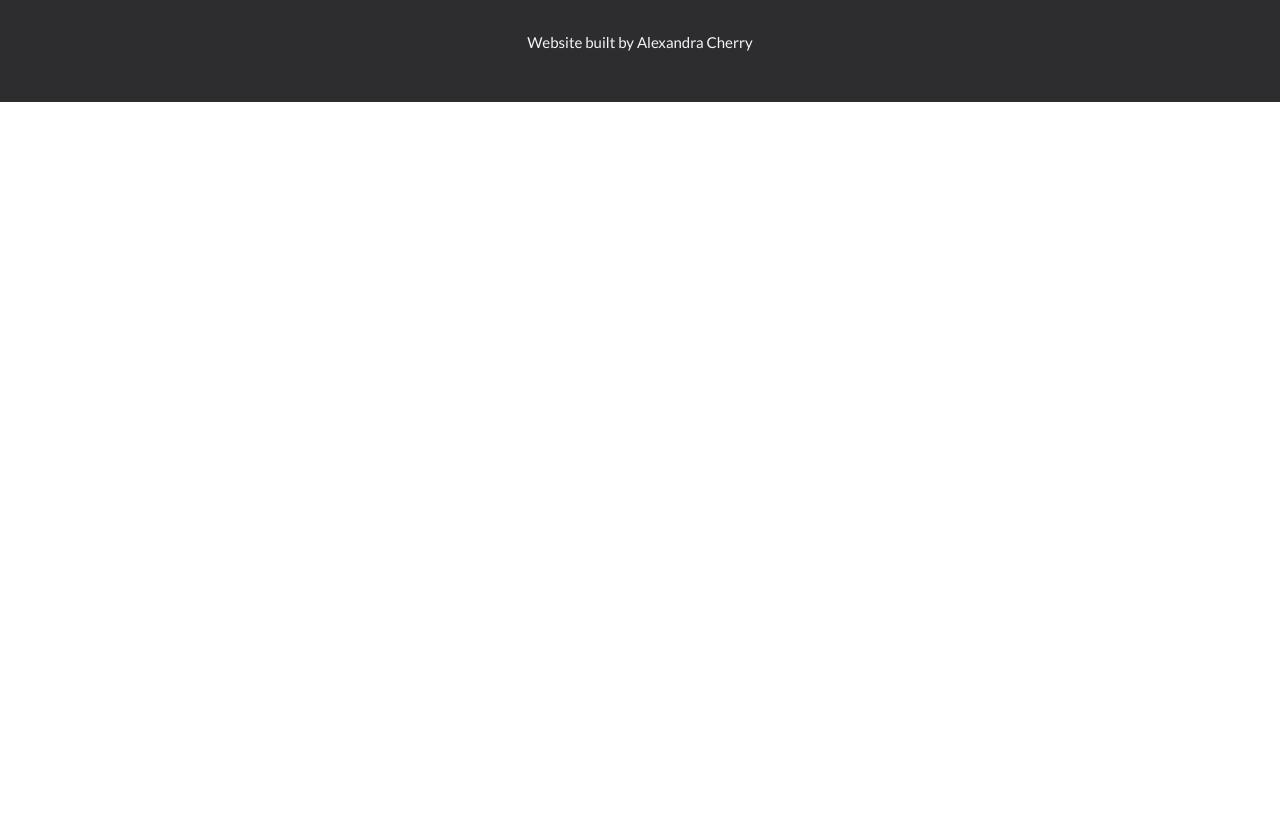
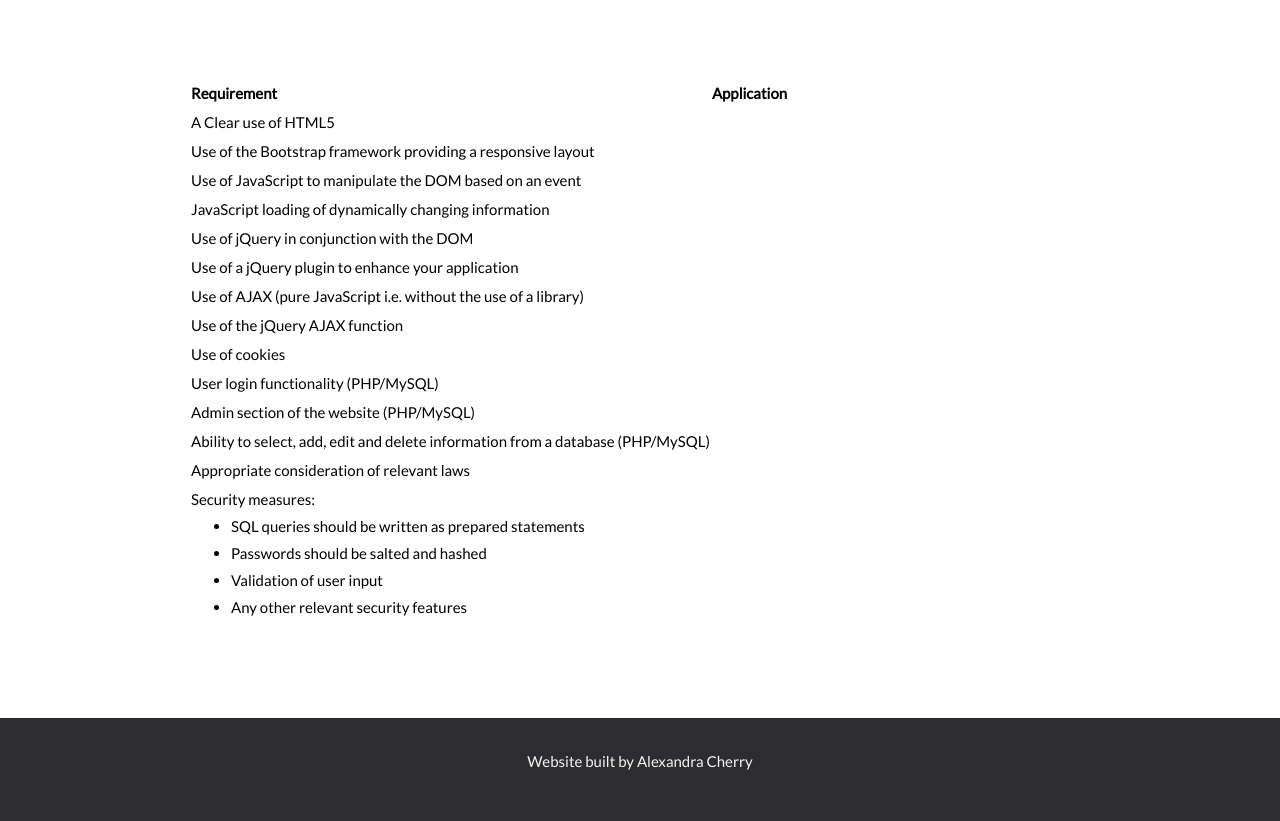
Before and after one commit to Aliisace/Website-Development, a PHP site: page /req.php in a window 1280 px wide. Shown: the part 215-1036 px from the top of the page. Before the commit the page ends 317 px from the top, so only its background shows below. Run offline with PHP 8.4, Linux system fonts and the light colour scheme; a stand-in replaces the project's code that opens the database connection; some libraries are stand-ins or nearby versions; grey boxes are pictures that could not be loaded.

Commit message:
Add files via upload

```diff
--- /dev/null
+++ b/logo.php
@@ -0,0 +1,3 @@
+<img src="options/option0.png" id="imageLogo" height="150" width="auto" >
+
+<script type="text/javascript" src="logoSwitch.js"></script>
--- a/req.php
+++ b/req.php
@@ -17,6 +17,83 @@
     </head>
     <body class="myPage" data-spy="scroll" data-target=".navbar" data-offset="50">
         <?php include 'nav.php'; ?>
+        <div>
+            <div class="container">
+                <div class="row">
+                    <div class="col-sm">
+                        <table>
+                            <tr>
+                                <th>Requirement</th>
+                                <th>Application</th>
+                            </tr>
+                                <tr>
+                                    <td>A Clear use of HTML5</td>
+                                    <td></td>
+                                </tr>
+                                <tr>
+                                    <td>Use of the Bootstrap framework providing a responsive layout</td>
+                                    <td></td>
+                                </tr>
+                                <tr>
+                                    <td>Use of JavaScript to manipulate the DOM based on an event</td>
+                                    <td></td>
+                                </tr>
+                                <tr>
+                                    <td>JavaScript loading of dynamically changing information</td>
+                                    <td></td>
+                                </tr>
+                                <tr>
+                                    <td>Use of jQuery in conjunction with the DOM</td>
+                                    <td></td>
+                                </tr>
+                                <tr>
+                                    <td>Use of a jQuery plugin to enhance your application</td>
+                                    <td></td>
+                                </tr>
+                                <tr>
+                                    <td>Use of AJAX (pure JavaScript i.e. without the use of a library)</td>
+                                    <td></td>
+                                </tr>
+                                <tr>
+                                    <td>Use of the jQuery AJAX function</td>
+                                    <td></td>
+                                </tr>
+                                <tr>
+                                    <td>Use of cookies</td>
+                                    <td></td>
+                                </tr>
+                                <tr>
+                                    <td>User login functionality (PHP/MySQL)</td>
+                                    <td></td>
+                                </tr>
+                                <tr>
+                                    <td>Admin section of the website (PHP/MySQL)</td>
+                                    <td></td>
+                                </tr>
+                                <tr>
+                                    <td>Ability to select, add, edit and delete information from a database (PHP/MySQL)</td>
+                                    <td></td>
+                                </tr>
+                                <tr>
+                                    <td>Appropriate consideration of relevant laws</td>
+                                    <td></td>
+                                </tr>
+                                <tr>
+                                    <td>Security measures:
+                                        <ul>
+                                            <li>SQL queries should be written as prepared statements</li>
+                                            <li>Passwords should be salted and hashed</li>
+                                            <li>Validation of user input</li>
+                                            <li>Any other relevant security features</li>
+                                        </ul>
+                                    </td>
+                                    <td></td>
+                                </tr>
+                        </table>
+                    </div>
+                </div>
+            </div>
+        </div>
         <?php include 'foot.php'; ?>
     </body>
     </html>
--- a/welcome.php
+++ b/welcome.php
@@ -40,8 +40,9 @@
     <body class="myPage" data-spy="scroll" data-target=".navbar" data-offset="50">
         <?php include 'nav.php'; ?>
         <div class="text-center">
+            <?php include "button.php" ?>
             <div class="page-header">
-                <h1>Hi, <b><?php echo htmlspecialchars($_SESSION["username"]); ?></b>: <br><img src="Alestormlogo.png" height="150" width="auto" ><br> Welcomes you to our site.</h1>
+                <h1>Hi, <b><?php echo htmlspecialchars($_SESSION["username"]); ?></b>: <br><?php include "logo.php" ?><br> Welcomes you to our site.</h1>
             </div>
             <p>
                 Account Options:<br>
```
Also changed, not shown: aMember.php (+6 -3 lines), button.php (added, +7 -0 lines), logoSwitch.js (added, +94 -0 lines).
